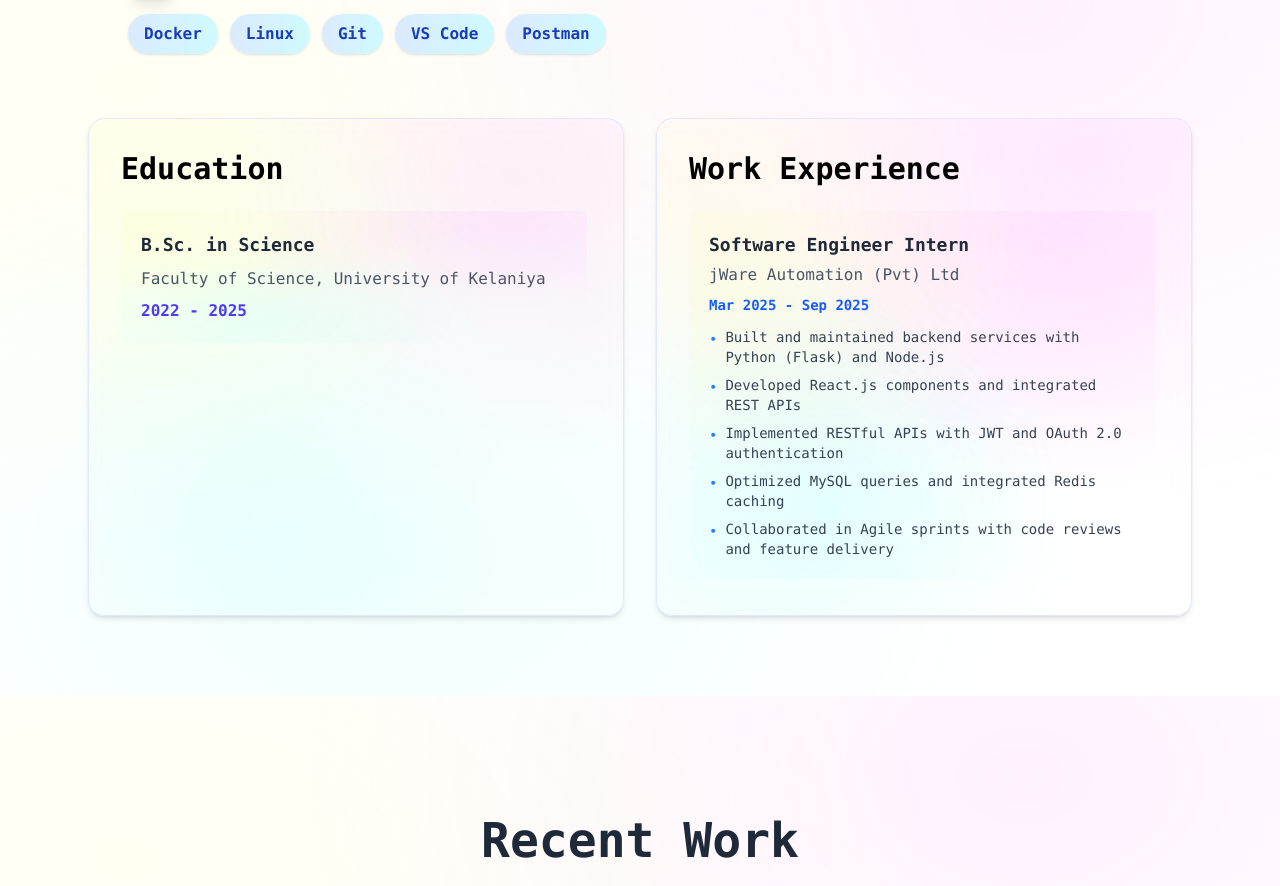
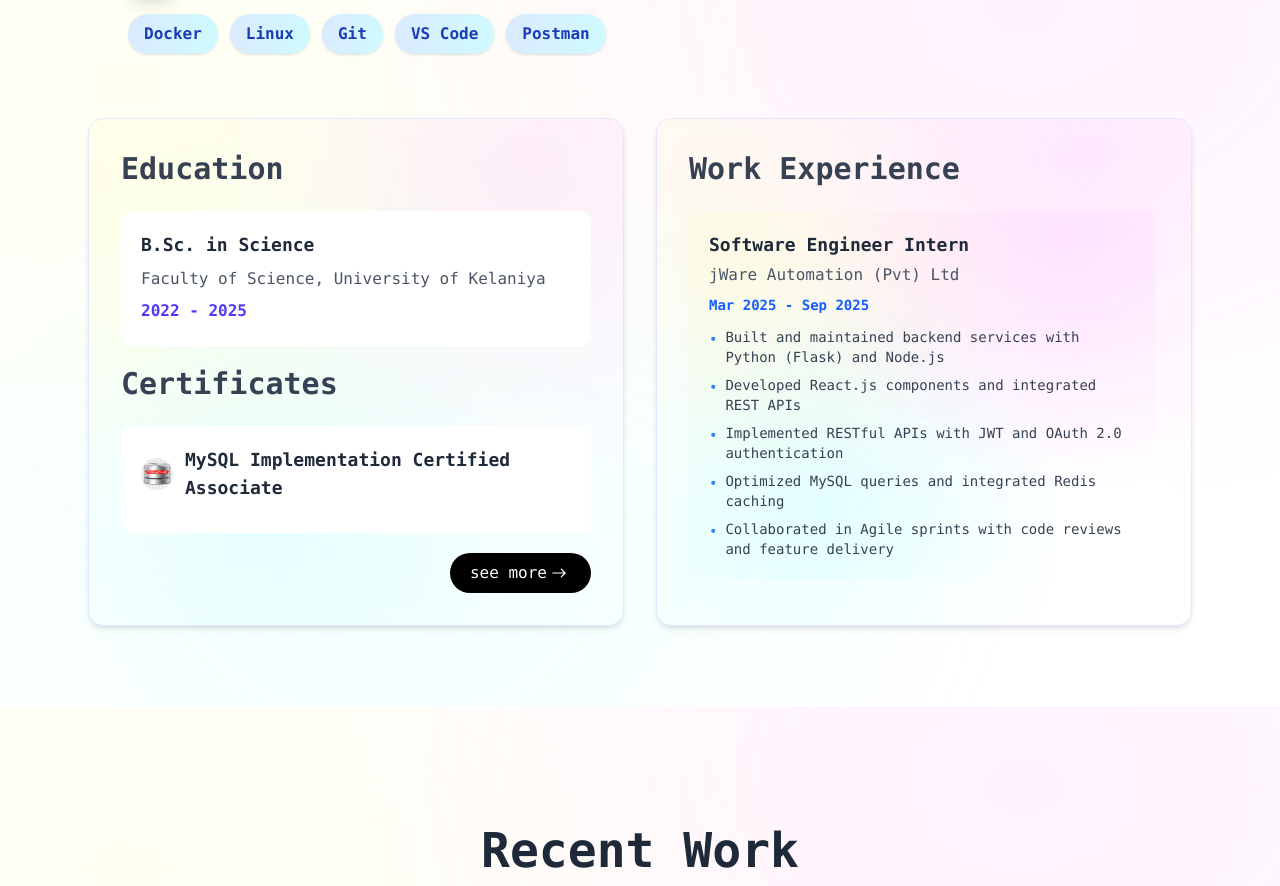
Before and after one commit to kavishka-wilagedara/my-portfolio, a React (Vite) app: page / in a window 1280 px wide. Shown: the part 1675-2561 px from the top of the page. Built offline with nearby package versions, Linux system fonts and the light colour scheme; no server answers.

Commit message:
feat(about): add certificate section

```diff
--- a/src/sections/About.jsx
+++ b/src/sections/About.jsx
@@ -1,5 +1,7 @@
 import React from "react";
 import profileImg from "../assets/profile-img.jpg";
+import oracleImg from "../assets/oracle.jpg";
+import { IoIosArrowRoundForward } from "react-icons/io";
 
 const About = () => {
   return (
@@ -123,17 +125,15 @@ const About = () => {
         </div>
 
         {/* Education & Work Experience */}
-        <div className="grid grid-cols-1 lg:grid-cols-2 gap-6 sm:gap-8">
+        <div className="grid grid-cols-1 lg:grid-cols-2 gap-6 sm:gap-8 text-gray-700">
           {/* Education */}
-          <div className="group relative p-4 sm:p-6 lg:p-8 rounded-xl sm:rounded-2xl bg-rainbow backdrop-blur-sm border border-indigo-100 shadow-md hover:shadow-xl hover:-translate-y-1 transition-all duration-300">
+          <div className="relative p-4 sm:p-6 lg:p-8 rounded-xl sm:rounded-2xl bg-rainbow backdrop-blur-sm border border-indigo-100 shadow-md transition-all duration-300">
             <div className="relative z-10">
               <h3 className="text-2xl sm:text-3xl font-bold mb-4 sm:mb-6 text-start">
                 Education
               </h3>
-
-              <div className="absolute inset-0 rounded-xl"></div>
-
-              <div className="p-4 sm:p-5 rounded-lg sm:rounded-xl bg-rainbow border-b-4 border-r-4 border-transparent group-hover:border-black">
+              <div className="group hover:-translate-y-0.5 hover:shadow-lg transition-transform duration-300">
+                <div className="p-4 sm:p-5 rounded-lg sm:rounded-xl bg-white border-b-3 border-r-3 border-transparent group-hover:border-black">
                   <p className="text-gray-800 text-base sm:text-lg font-bold mb-2">
                     B.Sc. in Science
                   </p>
@@ -145,6 +145,36 @@ const About = () => {
                   </p>
                 </div>
               </div>
+              <h3 className="text-2xl sm:text-3xl font-bold mb-4 sm:mb-6 text-start mt-5">
+                Certificates
+              </h3>
+
+              <div className="group hover:-translate-y-0.5 hover:shadow-lg transition-transform duration-300">
+                <div className="p-4 sm:p-5 rounded-lg sm:rounded-xl bg-white border-b-3 border-r-3 border-transparent group-hover:border-black">
+                  <p className="text-gray-800 text-base sm:text-lg font-bold mb-2 flex items-center">
+                    <img
+                      src={oracleImg}
+                      alt="Oracle Logo"
+                      className="w-6 h-6 rounded-full sm:w-8 sm:h-8 mr-3 shrink-0"
+                    />
+                    <span className="text-start">
+                      MySQL Implementation Certified Associate
+                    </span>
+                  </p>
+                </div>
+              </div>
+              <div className="flex justify-end mt-5 text-center">
+                <a
+                  href="https://www.linkedin.com/in/kavishka-wilagedara-10779b344/"
+                  target="_blank"
+                  rel="noopener noreferrer"
+                  className="flex items-center px-5 py-2 text-white rounded-4xl bg-black hover:bg-gray-900 transition-colors duration-300 "
+                >
+                  see more
+                  <IoIosArrowRoundForward size={24} />
+                </a>
+              </div>
+            </div>
           </div>
 
           {/* Work Experience */}
@@ -154,7 +184,7 @@ const About = () => {
                 Work Experience
               </h3>{" "}
               <div className="absolute inset-0 rounded-xl"></div>
-              <div className="p-4 sm:p-5 rounded-lg sm:rounded-xl bg-rainbow border-b-4 border-r-4 border-transparent group-hover:border-black">
+              <div className="p-4 sm:p-5 rounded-lg sm:rounded-xl bg-rainbow border-b-3 border-r-3 border-transparent group-hover:border-black">
                 <h4 className="text-base sm:text-lg font-bold text-gray-800 mb-1">
                   Software Engineer Intern
                 </h4>
```
Also changed, not shown: src/assets/oracle.jpg (added). Lines whose indentation alone changed are shown as unchanged.
